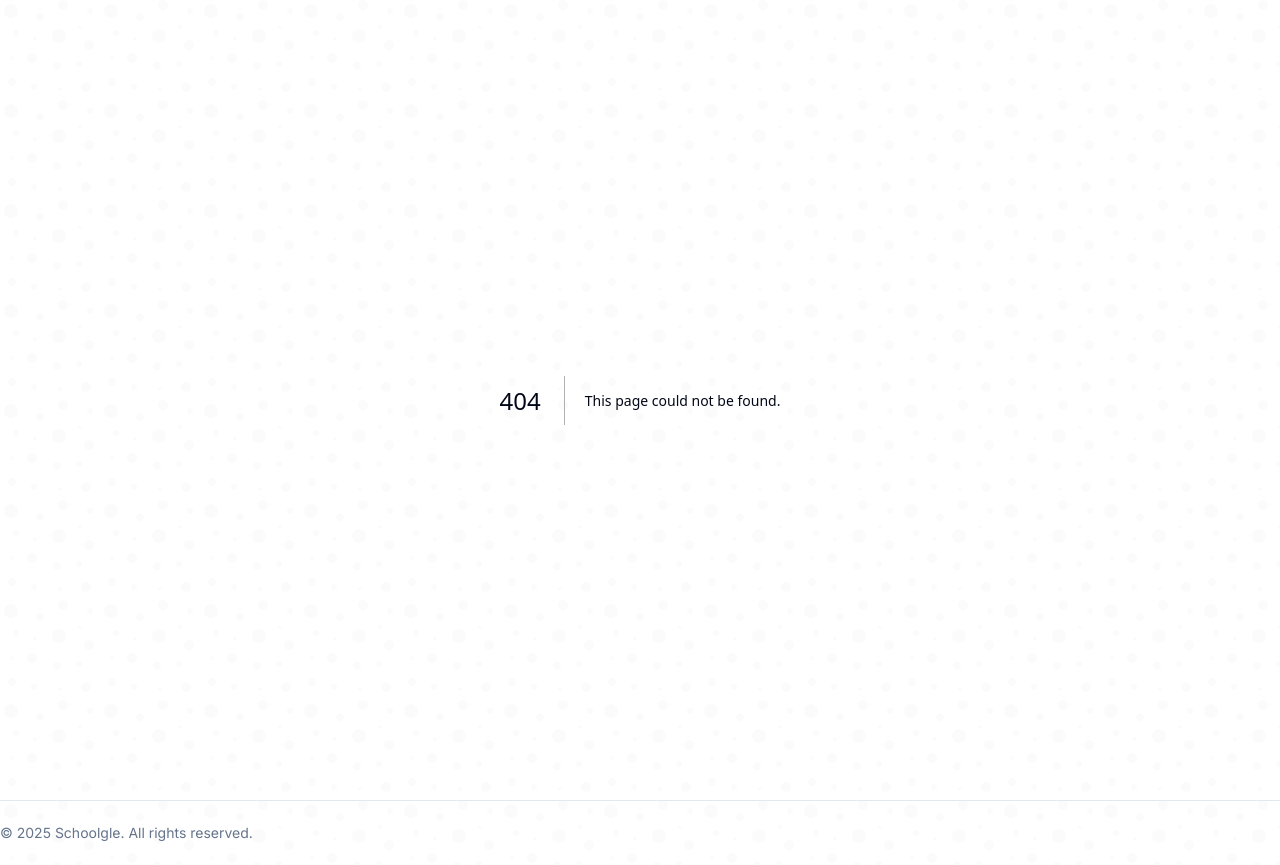
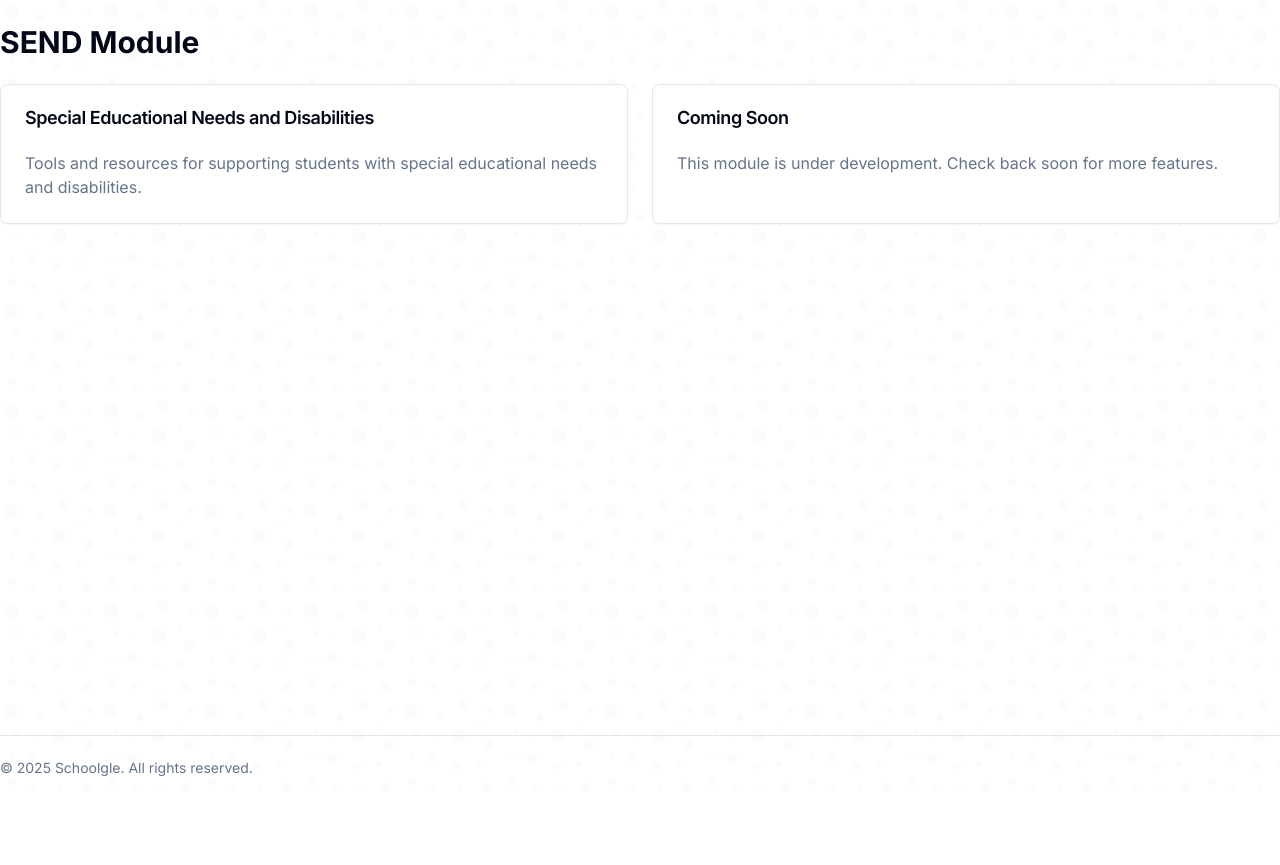
Before and after one commit to DSumm18/schoolgle-app-2025, a Next.js app: page /modules/send in a window 1280 px wide. Before the commit this address had no page. After the commit the page ends 800 px from the top, so only its background shows below. Built offline with nearby package versions, Linux system fonts and the light colour scheme.

Commit message:
Add placeholder SEND module page

```diff
--- /dev/null
+++ b/src/app/modules/send/page.tsx
@@ -0,0 +1,36 @@
+"use client";
+
+import React from 'react';
+import { Card, CardContent, CardHeader, CardTitle } from '@/components/ui/card';
+
+export default function SENDModulePage() {
+  return (
+    <div className="container mx-auto py-6">
+      <h1 className="text-3xl font-bold mb-6">SEND Module</h1>
+
+      <div className="grid grid-cols-1 md:grid-cols-2 gap-6">
+        <Card>
+          <CardHeader>
+            <CardTitle>Special Educational Needs and Disabilities</CardTitle>
+          </CardHeader>
+          <CardContent>
+            <p className="text-muted-foreground">
+              Tools and resources for supporting students with special educational needs and disabilities.
+            </p>
+          </CardContent>
+        </Card>
+
+        <Card>
+          <CardHeader>
+            <CardTitle>Coming Soon</CardTitle>
+          </CardHeader>
+          <CardContent>
+            <p className="text-muted-foreground">
+              This module is under development. Check back soon for more features.
+            </p>
+          </CardContent>
+        </Card>
+      </div>
+    </div>
+  );
+}
```
